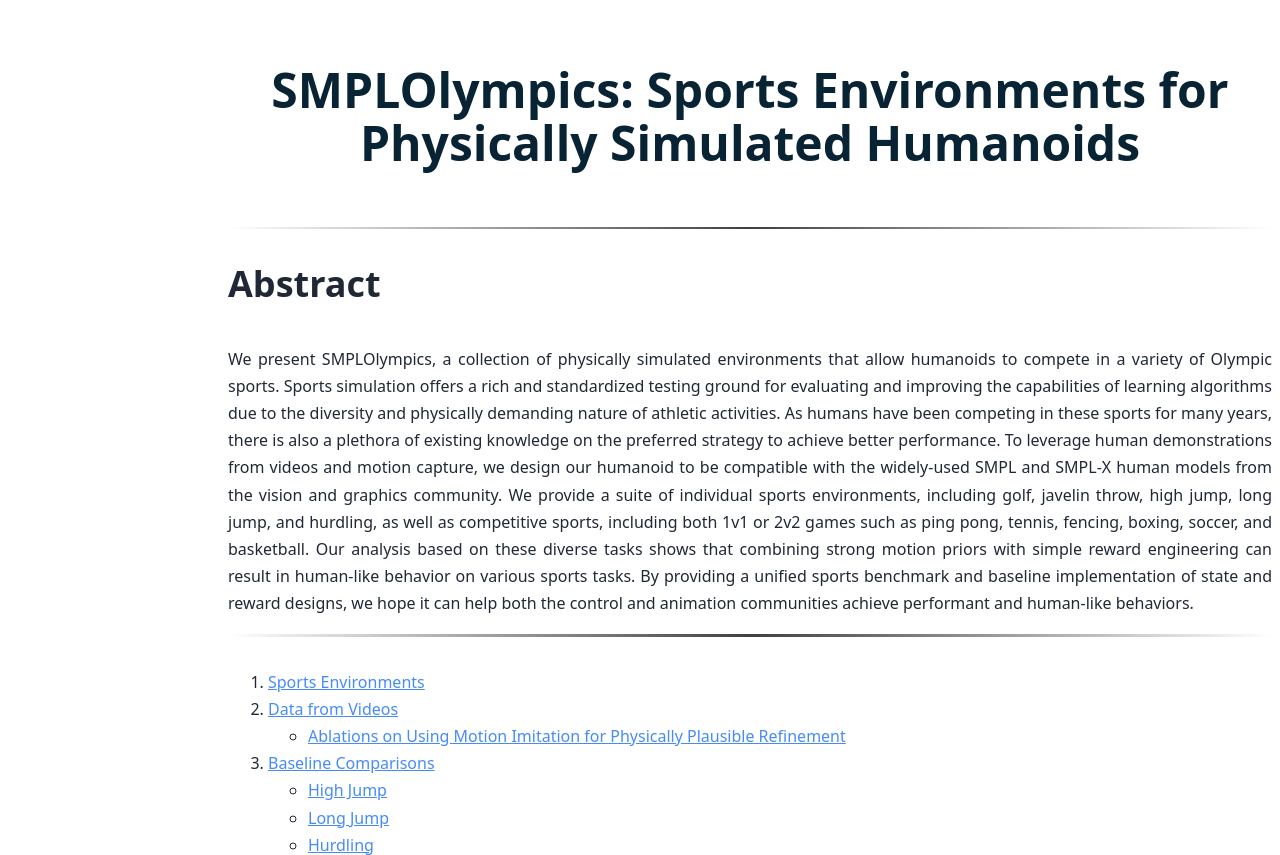
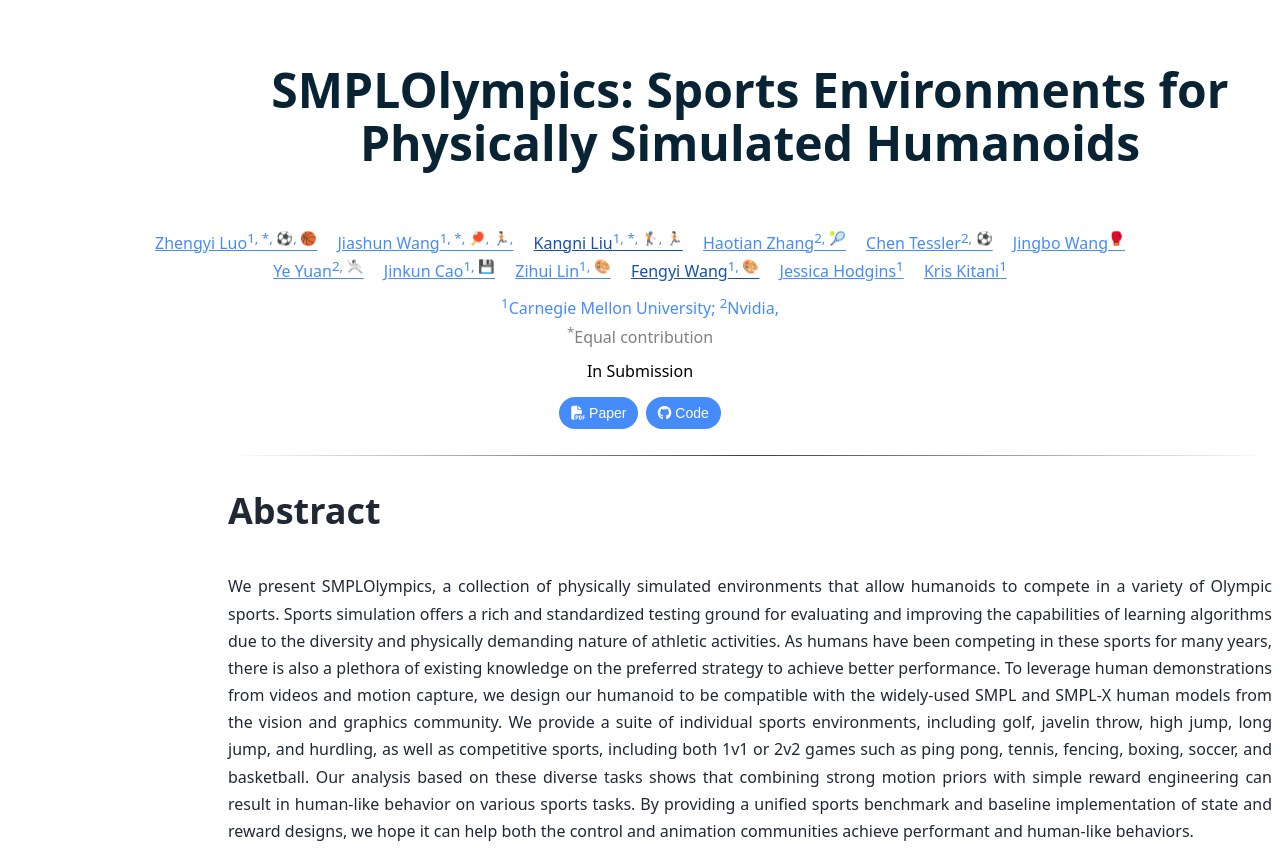
Before and after one commit to SMPLOlympics/SMPLOlympics-Site, a plain HTML site: page index.html in a window 1280 px wide. Shown: the top 855 px of the page. Drawn offline with Linux system fonts and the light colour scheme; a web font is replaced by a local one.

Commit message:
updating with author names

```diff
--- a/index.html
+++ b/index.html
@@ -48,20 +48,100 @@
       </li>
     </ul>
 
+     <ul class="authors">
+        <li>
+            <a href="https://zhengyiluo.github.io/ " target="_blank ">Zhengyi Luo<sup>1, *, ⚽️, 🏀</sup></a>
+        </li>
+        <li>
+            <a href="https://jiashunwang.github.io/" target="_blank ">Jiashun Wang<sup>1, *, 🏓, 🏃🏻, </sup></a>
+        </li>
+        <li>
+            <a href="" target="_blank ">Kangni Liu<sup>1, *, 🏌🏻, 🏃🏻</sup></a>
+        </li>
+        <li>
+            <a href="https://cs.stanford.edu/~haotianz/" target="_blank ">Haotian Zhang<sup>2, 🎾</sup></a>
+        </li>
+        <li>
+            <a href="http://chen.tessler.tilda.ws/" target="_blank ">Chen Tessler<sup>2, ⚽️</sup></a>
+        </li>
+        <li>
+            <a href="https://wangjingbo1219.github.io/" target="_blank ">Jingbo Wang<sup>🥊</sup></a>
+        </li>
+        <br>
+        <li>
+            <a href="https://ye-yuan.com/" target="_blank ">Ye Yuan<sup>2, 🤺</sup></a>
+        </li>
+        <li>
+            <a href="https://www.jinkuncao.com/" target="_blank ">Jinkun Cao<sup>1, 💾</sup></a>
+        </li>
+        <li>
+            <a href="https://www.linkedin.com/in/zihui-georgia-lin-5b7600187/" target="_blank ">Zihui Lin<sup>1, 🎨</sup></a>
+        </li>
+        <li>
+            <a href="" target="_blank ">Fengyi Wang<sup>1, 🎨</sup></a>
+        </li>
+        <li>
+            <a href="https://www.cs.cmu.edu/~jkh/" target="_blank ">Jessica Hodgins<sup>1</sup></a>
+        </li>
+        <li>
+            <a href="http://www.cs.cmu.edu/~kkitani/" target="_blank ">Kris Kitani<sup>1</sup></a>
+        </li>
+
+    </ul>
+
+    <ul class="authors affiliations ">
+            <li>
+                <sup>1</sup>Carnegie Mellon University; <sup>2</sup>Nvidia,
+            </li>
+            <br>
+            <li style="color:gray;">
+                <sup style="color:gray;">*</sup>Equal contribution
+            </li>
+    </ul>
+
+    <ul class="authors venue ">
+            <li>
+            In Submission
+            </li>
+    </ul>
+
+     <ul class="authors links ">
+        <li>
+                <a href="" target="_blank ">
+                    <button class="btn "><i class="fa fa-file-pdf "></i> Paper</button>
+                </a>
+            </li>
+            <li>
+                <a href="https://github.com/SMPLOlympics/SMPLOlympics" target="_blank ">
+                        <button class="btn "><i class="fab fa-github "></i> Code</button>
+                    </a>
+                </li>
+
+    </ul>
+    <br>
 
     <div class="n-article">
 
     <hr/>
-
          <h2 id="abstract ">
             Abstract
         </h2>
         <p>
-            We present SMPLOlympics, a collection of physically simulated environments that allow humanoids to compete in a variety of Olympic sports. Sports simulation offers a rich and standardized testing ground for evaluating and improving the capabilities of learning algorithms due to the diversity and physically demanding nature of athletic activities. As humans have been competing in these sports for many years, there is also a plethora of existing knowledge on the preferred strategy to achieve better performance. To leverage human demonstrations from videos and motion capture, we design our humanoid to be compatible with the widely-used SMPL and SMPL-X human models from the vision and graphics community. We provide a suite of individual sports environments, including golf, javelin throw, high jump, long jump, and hurdling, as well as competitive sports, including both 1v1 or 2v2 games such as ping pong, tennis, fencing, boxing, soccer, and basketball. Our analysis based on these diverse tasks shows that combining strong motion priors with simple reward engineering can result in human-like behavior on various sports tasks. By providing a unified sports benchmark and baseline implementation of state and reward designs, we hope it can help both the control and animation communities achieve performant and human-like behaviors.
+            We present SMPLOlympics, a collection of physically simulated environments that allow humanoids to compete in a variety of Olympic sports.
+            Sports simulation offers a rich and standardized testing ground for evaluating and improving the capabilities of learning algorithms due to the diversity and physically demanding nature of athletic activities.
+            As humans have been competing in these sports for many years, there is also a plethora of existing knowledge on the preferred strategy to achieve better performance. To leverage human demonstrations from videos and motion capture,
+            we design our humanoid to be compatible with the widely-used SMPL and SMPL-X human models from the vision and graphics community. We provide a suite of individual sports environments, including golf, javelin throw, high jump, long jump, and hurdling,
+            as well as competitive sports, including both 1v1 or 2v2 games such as ping pong, tennis, fencing, boxing, soccer, and basketball. Our analysis based on these diverse tasks shows that combining strong motion priors with simple reward engineering can
+             result in human-like behavior on various sports tasks. By providing a unified sports benchmark and baseline implementation of state and reward designs, we hope it can help both the control and animation communities achieve performant and human-like
+             behaviors.
         </p>
     <hr/>
 
     <hr />
+
+
+
+
     <p>
         <ol>
 
@@ -92,7 +172,7 @@
 
 
     <h2 id = "sports_env">Sports Environments</h2>
-    <p>In this section, we provide a collage of the policies trained using our sports environments and the preliminary reward designs.  Fencing and boxing results uses our competitive self-play.</p>
+    <p>In this section, we provide a collage of the policies trained using our sports environments and the preliminary reward designs.  Fencing and boxing results use our competitive self-play.</p>
      <table
         style="
           width: 100%;
@@ -357,8 +437,8 @@
 
  <h2 id = "data">Data from Videos</h2>
       <p>
-        Our SMPL based humanoid enables us to directly use pose estimated from videos as human demonstration data.
-        Here, we provide sample visualization of the motion data extracted from video using our pose estimation then simulation refinement pipeline. We can see that our extracted motion is physically plausible and describes a unique style of motion for that sport.</p>
+        Our SMPL based humanoid enables us to directly use poses estimated from videos as human demonstration data.
+        Here, we provide sample visualizations of the motion data extracted from videos using our pose estimation then simulation refinement pipeline. We can see that our extracted motion is physically plausible and describes a unique style of motion for that sport.
        <table
         style="
           width: 100%;
@@ -449,7 +529,7 @@
       </table>
       <h3 id = "abla_data">Ablations on Using Motion Imitation for Physically Plausible Refinement</h3>
       <p>In this section, we ablate the importance of using a motion imitator (PHC) for pose refinement when acquiring data from videos. Here, we test two sequences of motion demonstration, one with refinement and one without.
-      We train PULSE+AMP model using the these two sequences as prior, and  show that the quality of the demonstration data is important. Our refinement step leads to a better motion prior. </p>
+ We train the PULSE+AMP model using these two sequences as prior and show that the quality of the demonstration data is important. Our refinement step leads to a better motion prior. </p>
        <table
         style="
           width: 100%;
@@ -500,8 +580,8 @@
 
       </p>
       <h3 id = "highjump_baselines">High Jump</h3>
-      <p>For high jump, we can see that using PPO without any motion prior will yield inhuman jumping motion. AMP, due to the task difficulty and no specific high jump motion in AMASS, decides to ignore the task reward,  only optimize the discriminator reward, and stand still.
-        Using motor skills learned from AMASS, surprisingly, PULSE can discover the Fosbury way of high jump.
+      <p>For high jump, we can see that using PPO without any motion prior will yield an inhuman jumping motion. AMP, due to the task difficulty and no specific high jump motion in AMASS, decides to ignore the task reward,  only optimize the discriminator reward, and stand still.
+ Using motor skills learned from AMASS, surprisingly, PULSE can discover the Fosbury way of high jump.
           </p>
     <table
         style="
@@ -681,8 +761,8 @@
 
 
     <h3 id = "javelin_baselines">Javelin</h3>
-    <p>For Javelin throw, we can see that using PPO without any motion prior will yield inhuman motion. AMP, even though with the throwing motion from video, prioritizes discriminator reward (with the swinging hand motion) and fails to throw.
-        Using motor skills learned from AMASS, PULSE can throw using human-like motion, and even learns to jump to gain momentum.
+    <p>For Javelin throw, we can see that using PPO without any motion prior will yield inhuman motion. AMP, even though with the throwing motion from videos, prioritizes discriminator reward (with the swinging hand motion) and fails to throw.
+ Using motor skills learned from AMASS, PULSE can throw using human-like motion and even learns to jump to gain momentum.
           </p>
        <table
         style="
@@ -743,8 +823,8 @@
 
 
       <h3 id = "golf_baselines">Golf</h3>
-      <p>For golfing, PPO without any motion prior will yield inhuman motion (kicking the ball with the pelvis block). AMP, even though with the motion from video, optimize only the task reward and ignores the discriminator reward (another possible failure mode).
-        PULSE can kick the golf ball using human-like motion, but PULSE + AMP uses more golf-like motion due to the style guidance from human demonstration.
+      <p>For golfing, PPO without any motion prior will yield inhuman motion (kicking the ball with the pelvis block). AMP, even though with the motion from video, optimizes only the task reward and ignores the discriminator reward (another possible failure mode).
+ PULSE can kick the golf ball using human-like motion, but PULSE + AMP uses more golf-like motion due to the style guidance from human demonstration.
           </p>
        <table
         style="
@@ -815,8 +895,8 @@
       </table>
 
         <h3 id = "tennis_baselines">Tennis</h3>
-        <p>For tennis, PPO without any motion prior will yield inhuman swinging motion. AMP will use tennis like motion when not hitting the ball, but when trying to hit the ball, inhuman behavior surfaces. This is another symptom of
-            the disagreement between task and discriminator reward. PULSE and PULSE+AMP can hit the ball using human-like motion.
+        <p>For tennis, PPO without any motion prior will yield an inhuman swinging motion. AMP will use tennis-like motion when not hitting the ball, but when trying to hit the ball, inhuman behavior surfaces. This is another symptom of
+ the disagreement between task and discriminator reward. PULSE and PULSE+AMP can hit the ball using human-like motion.
           </p>
        <table
         style="
@@ -890,7 +970,7 @@
       </table>
 
         <h3 id = "tabletennis_baselines">Table Tennis</h3>
-        <p>For table tennis, PPO without any motion prior results in inhuman swinging motion. AMP uses ping-pong like motion when not hitting the ball, but when trying to hit the ball, uses inhuman behavior. PULSE can hit the ball using human-like motion, but PULSE + AMP uses more table-tennis-like motion due to the style guidance from human demonstration.
+        <p>For table tennis, PPO without any motion prior results in an inhuman swinging motion. AMP uses ping-pong-like motion when not hitting the ball, but when trying to hit the ball, uses inhuman behavior. PULSE can hit the ball using human-like motion, but PULSE + AMP uses more table-tennis-like motion due to the style guidance from human demonstration.
           </p>
        <table
         style="
@@ -961,7 +1041,7 @@
       </table>
 
       <h3 id = "freethrow_baselines">Free Throw</h3>
-      <p>For free throw, PPO without any motion prior and AMP both fails to learn proper free throw motion. PULSE and PULSE + AMP can both achieve high free throw success rate using human-like motion.
+      <p>For free throw, PPO without any motion prior and AMP both fail to learn proper free throw motion. PULSE and PULSE + AMP can both achieve a high free throw success rate using human-like motion.
           </p>
        <table
         style="
@@ -1033,8 +1113,8 @@
 
 
     <h3 id = "penaltykick_baselines">Penalty Kick</h3>
-    <p>For penalty kicks, PPO without any motion prior and AMP both fails to learn proper free throw motion. This is due to the difficulty of learning human object interaction from scratch. The reward design also plays a role where PPO is exploiting the
-        player-to-ball reward instead of learning the kicking motion. PULSE and PULSE + AMP can both learn to push the ball. However, PULSE learns to kick with a human-like motion, but PULSE+AMP suffers from the conflict between style and task reward.
+    <p>For penalty kicks, PPO without any motion prior and AMP both fail to learn proper free throw motion. This is due to the difficulty of learning human-object interaction from scratch. The reward design also plays a role where PPO is exploiting the
+ player-to-ball reward instead of learning the kicking motion. PULSE and PULSE + AMP can both learn to push the ball. However, PULSE learns to kick with a human-like motion, but PULSE+AMP suffers from the conflict between style and task reward.
           </p>
        <table
         style="
```
